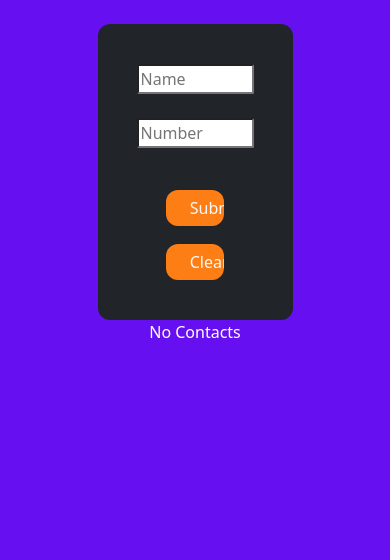
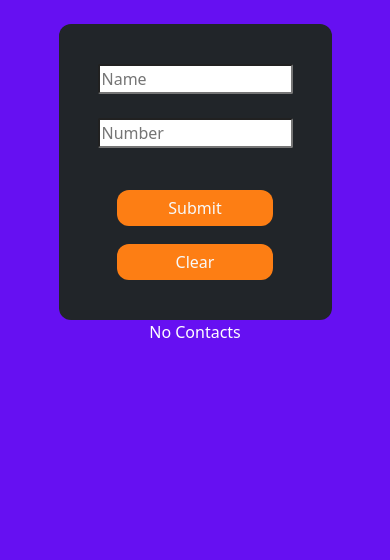
Before and after one commit to banksjazz87/contacts-list, a PHP site: page / in a window 390 px wide. Shown: the part 72-632 px from the top of the page. Run offline with PHP 8.4, Linux system fonts and the light colour scheme; data that the repository does not hold is empty.

Commit message:
chore: I have added a media query for the form element

```diff
--- a/assets/form.css
+++ b/assets/form.css
@@ -33,3 +33,15 @@
     background-color: var(--bs-highlight-bg);
     color: black;
 }
+
+@media only screen and (max-width: 700px) {
+    #main_form {
+        width: 70vw;
+    }
+    .input {
+        width: 50vw;
+    }
+    .submit {
+        width: 40vw;
+    }
+}
--- a/public/index.php
+++ b/public/index.php
@@ -25,7 +25,6 @@
 
         foreach ($allCurrentContacts as $contact) {
             echo '<p class="contact_info">'. $contact->get_name() . "  " . $contact->get_number() .'</p>' ;
-
         }
     } else {
         echo  '<p class="no_data"> No Contacts </p>';
```
